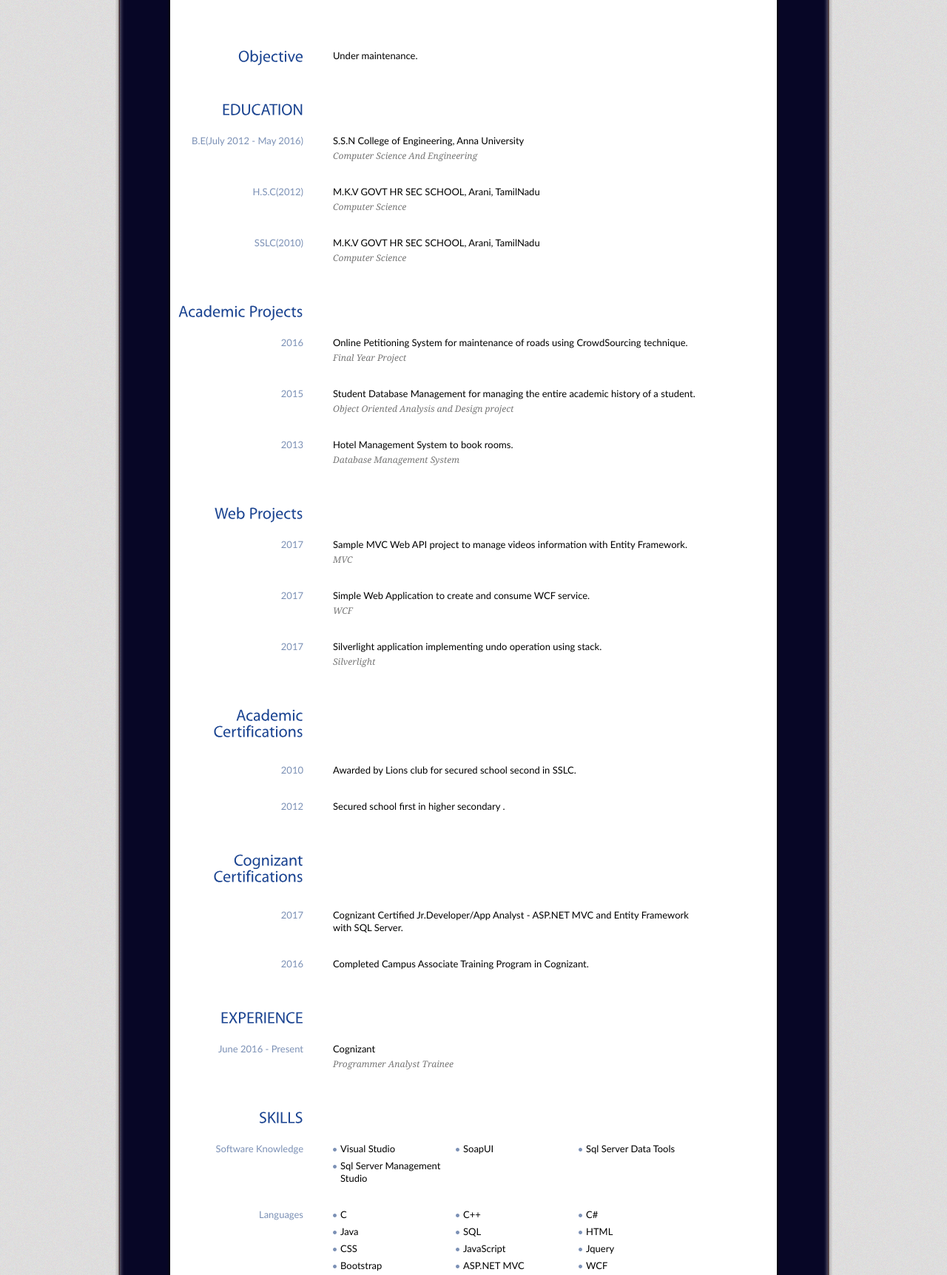
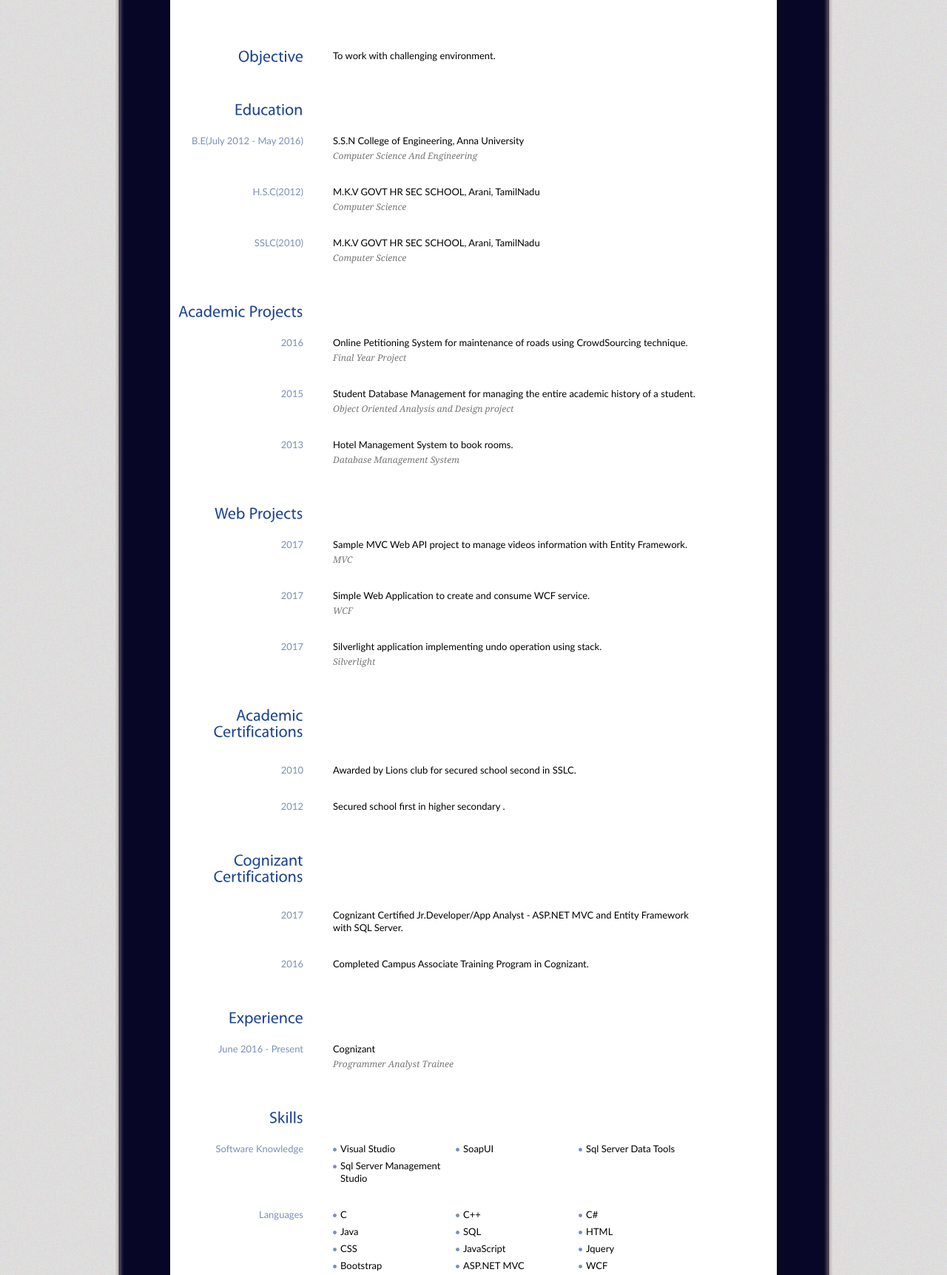
Before and after one commit to tmvinoth3/CV, a plain HTML site: page index.html in a window 1280 px wide. Shown: the part 444-2168 px from the top of the page at 74% size. Drawn offline with Linux system fonts and the light colour scheme; a script that the page names is missing.

Commit message:
objective added
Upper case to Education, Experience and Skills

```diff
--- a/index.html
+++ b/index.html
@@ -102,12 +102,12 @@ var currentdate = new Date().toLocaleDateString();
         <!-- Begin 1st Row -->
         <div class="entry">
           <h2>Objective</h2>
-          <p>Under maintenance.</p>
+          <p>To work with challenging environment.</p>
         </div>
         <!-- End 1st Row -->
         <!-- Begin 2nd Row -->
         <div class="entry">
-          <h2>EDUCATION</h2>
+          <h2>Education</h2>
           <div class="content">
             <h3>B.E(July 2012 - May 2016)</h3>
             <p>S.S.N College of Engineering, Anna University <br />
@@ -202,7 +202,7 @@ var currentdate = new Date().toLocaleDateString();
 
         <!-- Begin 7th Row -->
         <div class="entry">
-          <h2>EXPERIENCE</h2>
+          <h2>Experience</h2>
           <div class="content">
             <h3>June 2016 - Present</h3>
             <p>Cognizant <br />
@@ -214,7 +214,7 @@ var currentdate = new Date().toLocaleDateString();
         <!-- End 7th Row -->
         <!-- Begin 8th Row -->
         <div class="entry">
-          <h2>SKILLS</h2>
+          <h2>Skills</h2>
           <div class="content">
             <h3>Software Knowledge</h3>
             <ul class="skills">
```
